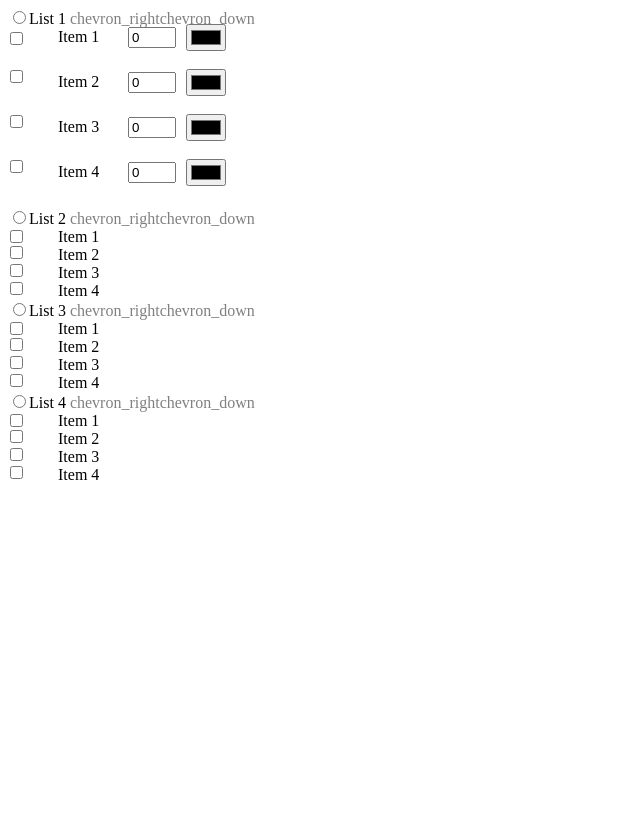
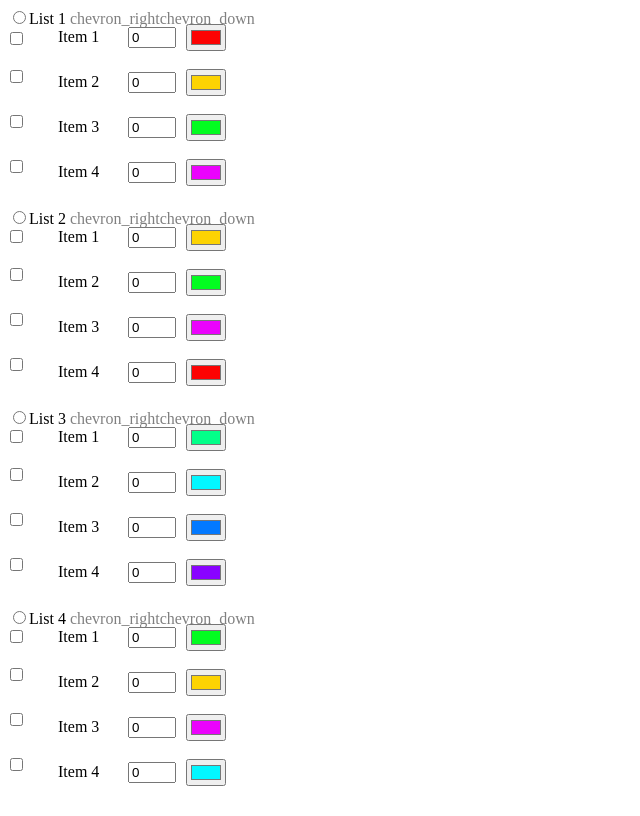
Before and after one commit to artemShvalev/ProContext-Task, a Vue app: page / in a window 1280 px wide. Shown: the whole page, without its empty margins (0-640 px from the left). Built offline with nearby package versions, Linux system fonts and the light colour scheme.

Commit message:
BUILD COLORS

```diff
--- a/src/components/ListLeft.vue
+++ b/src/components/ListLeft.vue
@@ -6,47 +6,83 @@
     <label for="list">List 1 <span  :class="{active: list}"></span></label>
 
     <input type="checkbox" id="item-1" v-model="list1"> <li>Item 1</li>
-    <input class="item__number1" type="number" value="0">
-    <input class="item__color1"  type="color">
+    <input class="item__number1" type="number" :value="value">
+    <input class="item__color1"  type="color"  :value="color.red">
 
     <input type="checkbox" id="item-1" v-model="list1"> <li>Item 2</li>
-    <input class="item__number2" type="number" value="0">
-    <input class="item__color2"  type="color">
+    <input class="item__number2" type="number" :value="value">
+    <input class="item__color2"  type="color"  :value="color.yellow">
 
     <input type="checkbox" id="item-1" v-model="list1"> <li>Item 3</li>
-    <input class="item__number3" type="number" value="0">
-    <input class="item__color3"  type="color">
+    <input class="item__number3" type="number" :value="value">
+    <input class="item__color3"  type="color"  :value="color.green">
 
     <input type="checkbox" id="item-1" v-model="list1"> <li>Item 4</li>
-    <input class="item__number4" type="number" value="0">
-    <input class="item__color4"  type="color">
+    <input class="item__number4" type="number" :value="value">
+    <input class="item__color4"  type="color"  :value="color.pink">
   </ul>
   <ul>
+    <!-- list2 -->
     <input type="radio" id="list-2" v-model="drawer"  @click.stop="list2 = !list2, drawer = !drawer">
     <label for="list-2">List 2 <span></span></label>
 
     <input type="checkbox" id="item-2" v-model="list2"> <li>Item 1</li>
-    <input type="checkbox" v-model="list2"> <li>Item 2</li>
-    <input type="checkbox" v-model="list2"> <li>Item 3</li>
-    <input type="checkbox" v-model="list2"> <li>Item 4</li>
+    <input class="item__number1" type="number" value="0">
+    <input class="item__color1"  type="color"  :value="color.yellow">
+
+    <input type="checkbox" id="item-2" v-model="list2"> <li>Item 2</li>
+    <input class="item__number1" type="number" value="0">
+    <input class="item__color1"  type="color" :value="color.green">
+
+    <input type="checkbox" id="item-2" v-model="list2"> <li>Item 3</li>
+    <input class="item__number1" type="number" value="0">
+    <input class="item__color1"  type="color"  :value="color.pink">
+
+    <input type="checkbox" id="item-2" v-model="list2"> <li>Item 4</li>
+    <input class="item__number1" type="number" value="0">
+    <input class="item__color1"  type="color"  :value="color.red">
   </ul>
   <ul>
+    <!-- list3 -->
     <input type="radio" id="list-3" v-model="drawer2"  @click.stop="list3 = !list3, drawer2 = !drawer2">
     <label for="list-3">List 3 <span></span></label>
 
     <input type="checkbox" id="item-3" v-model="list3"> <li>Item 1</li>
-    <input type="checkbox" v-model="list3"> <li>Item 2</li>
-    <input type="checkbox" v-model="list3"> <li>Item 3</li>
-    <input type="checkbox" v-model="list3"> <li>Item 4</li>
+    <input class="item__number1" type="number" value="0">
+    <input class="item__color1"  type="color"  :value="color.sunlightgreen">
+
+    <input type="checkbox" id="item-3" v-model="list3"> <li>Item 2</li>
+    <input class="item__number1" type="number" value="0">
+    <input class="item__color1"  type="color" :value="color.oceanblue">
+
+    <input type="checkbox" id="item-3" v-model="list3"> <li>Item 3</li>
+    <input class="item__number1" type="number" value="0">
+    <input class="item__color1"  type="color" :value="color.lightblue">
+
+    <input type="checkbox" id="item-3" v-model="list3"> <li>Item 4</li>
+    <input class="item__number1" type="number" value="0">
+    <input class="item__color1"  type="color" :value="color.purple">
   </ul>
   <ul>
+    <!-- list4 -->
     <input type="radio" id="list-4" v-model="drawer3"  @click.stop="list4 = !list4, drawer3 = !drawer3">
     <label for="list-4">List 4 <span></span></label>
 
     <input type="checkbox" id="item-4" v-model="list4"> <li>Item 1</li>
-    <input type="checkbox" v-model="list4"> <li>Item 2</li>
-    <input type="checkbox" v-model="list4"> <li>Item 3</li>
-    <input type="checkbox" v-model="list4"> <li>Item 4</li>
+    <input class="item__number1" type="number" value="0">
+    <input class="item__color1"  type="color"  :value="color.green">
+
+    <input type="checkbox" id="item-4" v-model="list4"> <li>Item 2</li>
+    <input class="item__number1" type="number" value="0">
+    <input class="item__color1"  type="color"  :value="color.yellow">
+
+    <input type="checkbox" id="item-4" v-model="list4"> <li>Item 3</li>
+    <input class="item__number1" type="number" value="0">
+    <input class="item__color1"  type="color"  :value="color.pink">
+
+    <input type="checkbox" id="item-4" v-model="list4"> <li>Item 4</li>
+    <input class="item__number1" type="number" value="0">
+    <input class="item__color1"  type="color"  :value="color.oceanblue">
   </ul>
 </div>
 </template>
@@ -64,6 +100,18 @@ export default {
       list3: false,
       list4: false,
       rotate: false,
+      value: 0,
+      color: {
+        red: '#fc0303',
+        yellow: '#fcd303',
+        green: '#03fc20',
+        pink: '#eb03fc',
+        sunlightgreen: '#03ff89',
+        oceanblue: '#03f7ff',
+        lightblue: '#0379ff',
+        blue: '#0b03ff',
+        purple: '#8903ff',
+      },
     };
   },
 };
```
